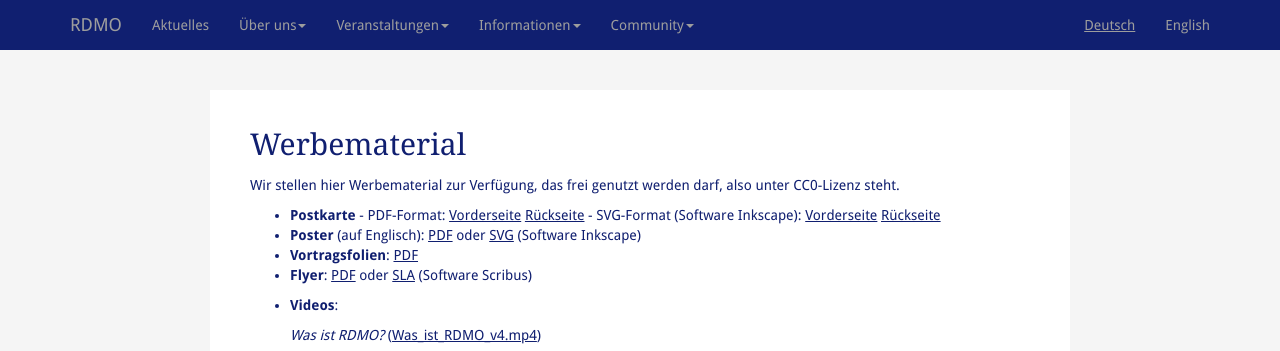
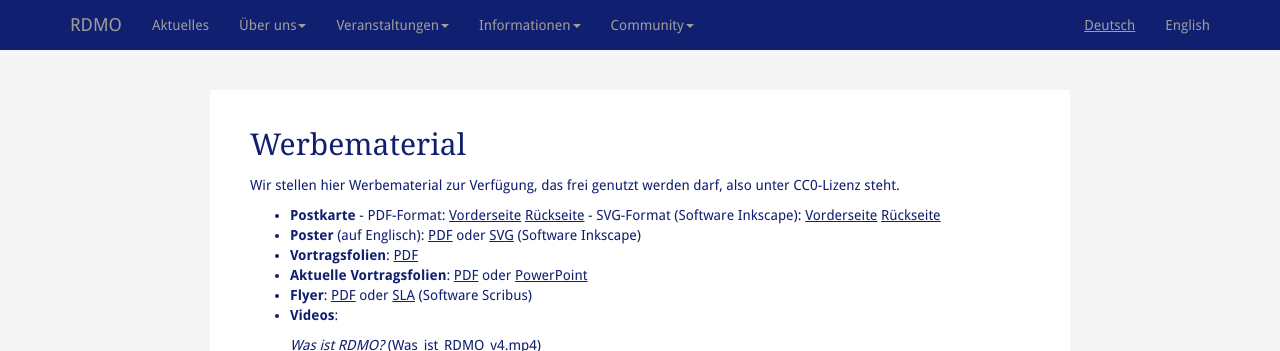
Before and after one commit to rdmorganiser/rdmorganiser.github.io, a Jekyll site: the page built from materialien.md, in a window 1280 px wide and 900 px high, cut to the strip 0-351 px from the top of the window. Built offline with Jekyll 4.4.1, drawn with Linux system fonts in a browser that asks for light colours; our own code applies the rules of GitHub Pages for plain Markdown files.

Commit message:
Update materialien.md

```diff
--- a/materialien.md
+++ b/materialien.md
@@ -14,8 +14,8 @@
             - SVG-Format (Software Inkscape): [Vorderseite]({{ site.baseurl }}/img/promo/VorderseiteRDMO1.svg) [Rückseite]({{ site.baseurl }}/img/promo/RückseiteRDMO1.svg)
 * **Poster** (auf Englisch): [PDF]({{ site.baseurl }}/img/promo/RDMOPoster.pdf) oder [SVG]({{ site.baseurl }}/img/promo/RDMOPoster.svg}}) (Software Inkscape)
 * **Vortragsfolien**: [PDF]({{ site.baseurl }}/slides.pdf)
+*  **Aktuelle Vortragsfolien**: [PDF]({{ site.baseurl }}/slides/RDMO-Standard1.pdf) oder [PowerPoint]({{ site.baseurl }}/slides/RDMO-Standard1.pptx)
 * **Flyer**: [PDF]({{ site.baseurl }}/img/promo/Flyer11.pdf) oder [SLA]({{ site.baseurl }}/img/promo/Flyer4.sla) (Software Scribus)
-
 * **Videos**:
 
     *Was ist RDMO?* (<a href="{{ site.baseurl}}/img/promo/Was_ist_RDMO_v4.mp4">Was_ist_RDMO_v4.mp4</a>)
```
